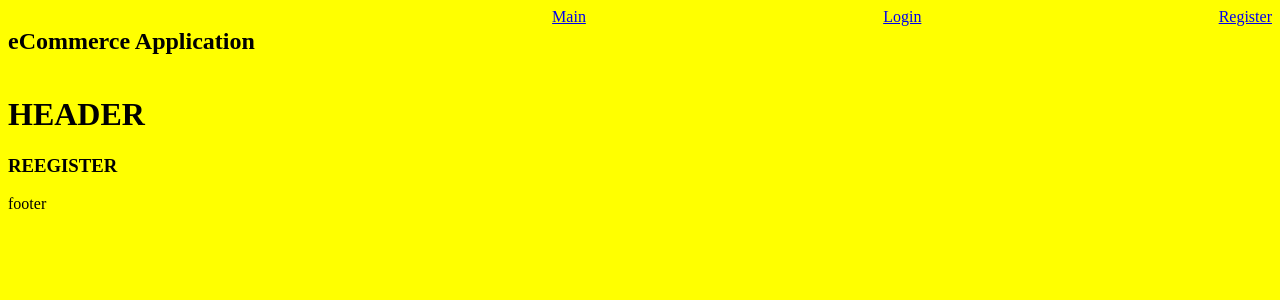
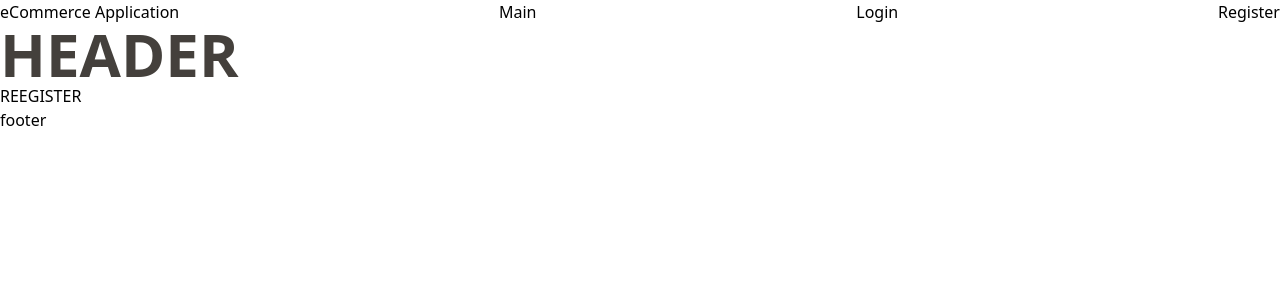
Before and after one commit to SoloSoft2000/eCommerce-Application, a React app: page /register in a window 1280 px wide. Shown: the top 300 px of the page. Built offline with nearby package versions, Linux system fonts and the light colour scheme.

Commit message:
feat: add Tailwind css config

```diff
--- /dev/null
+++ b/postcss.config.cjs
@@ -0,0 +1,6 @@
+module.exports = {
+  plugins: {
+    tailwindcss: {},
+    autoprefixer: {},
+  }
+}
--- a/src/components/Header.tsx
+++ b/src/components/Header.tsx
@@ -1,7 +1,7 @@
 import React from 'react';
 
 function Header(): React.JSX.Element {
-  return <header>{<h1>HEADER</h1>}</header>;
+  return <header >{<h1 className ='text-6xl text-stone-700 font-bold'>HEADER</h1>}</header>;
 }
 
 export default Header;
--- a/src/components/Navigation.tsx
+++ b/src/components/Navigation.tsx
@@ -3,7 +3,7 @@ import { Link } from 'react-router-dom';
 
 function Navigation(): React.JSX.Element {
   return (
-    <nav>
+    <nav className='flex justify-between'>
       <h1>eCommerce Application</h1>
       <Link to="/">Main</Link>
       <Link to="/login">Login</Link>
--- a/src/index.tsx
+++ b/src/index.tsx
@@ -3,9 +3,9 @@ import { Provider } from 'react-redux';
 import { configureStore } from '@reduxjs/toolkit';
 import { createRoot } from 'react-dom/client';
 import { BrowserRouter } from 'react-router-dom';
+import './styles/index.css';
 import App from './App';
 import userReducer from './reducers/userReducer';
-import './styles/style.scss';
 
 const root = document.getElementById('root');
 
--- /dev/null
+++ b/src/styles/index.css
@@ -0,0 +1,3 @@
+@tailwind base;
+@tailwind components;
+@tailwind utilities;
--- a/src/styles/style.scss
+++ /dev/null
@@ -1,13 +0,0 @@
-$mobile: 390px;
-
-body {
-  background-color: aqua;
-  @media (min-width: $mobile) {
-    background-color: yellow;
-  }
-}
-
-nav {
-  display: flex;
-  justify-content: space-between;
-}
--- /dev/null
+++ b/tailwind.config.cjs
@@ -0,0 +1,9 @@
+module.exports = {
+  content: [
+    "./src/**/*.{js,jsx,ts,tsx}",
+  ],
+  theme: {
+    extend: {},
+  },
+  plugins: [],
+}
--- a/webpack.config.js
+++ b/webpack.config.js
@@ -2,7 +2,7 @@ const path = require('path');
 const HtmlWebpackPlugin = require('html-webpack-plugin');
 const MiniCssExtractPlugin = require('mini-css-extract-plugin');
 
-module.exports = (env, argv) => {
+module.exports = (argv) => {
   const isDevelopment = argv.mode === 'development';
 
   return {
@@ -34,10 +34,7 @@ module.exports = (env, argv) => {
           use: [
             MiniCssExtractPlugin.loader,
             'css-loader',
-            {
-              loader: 'sass-loader',
-              options: { sourceMap: true },
-            },
+            'postcss-loader'
           ],
         },
         {
```
Also changed, not shown: package.json (+7 -1 lines), 2 other files (tests, documents, lock files or other folders).
